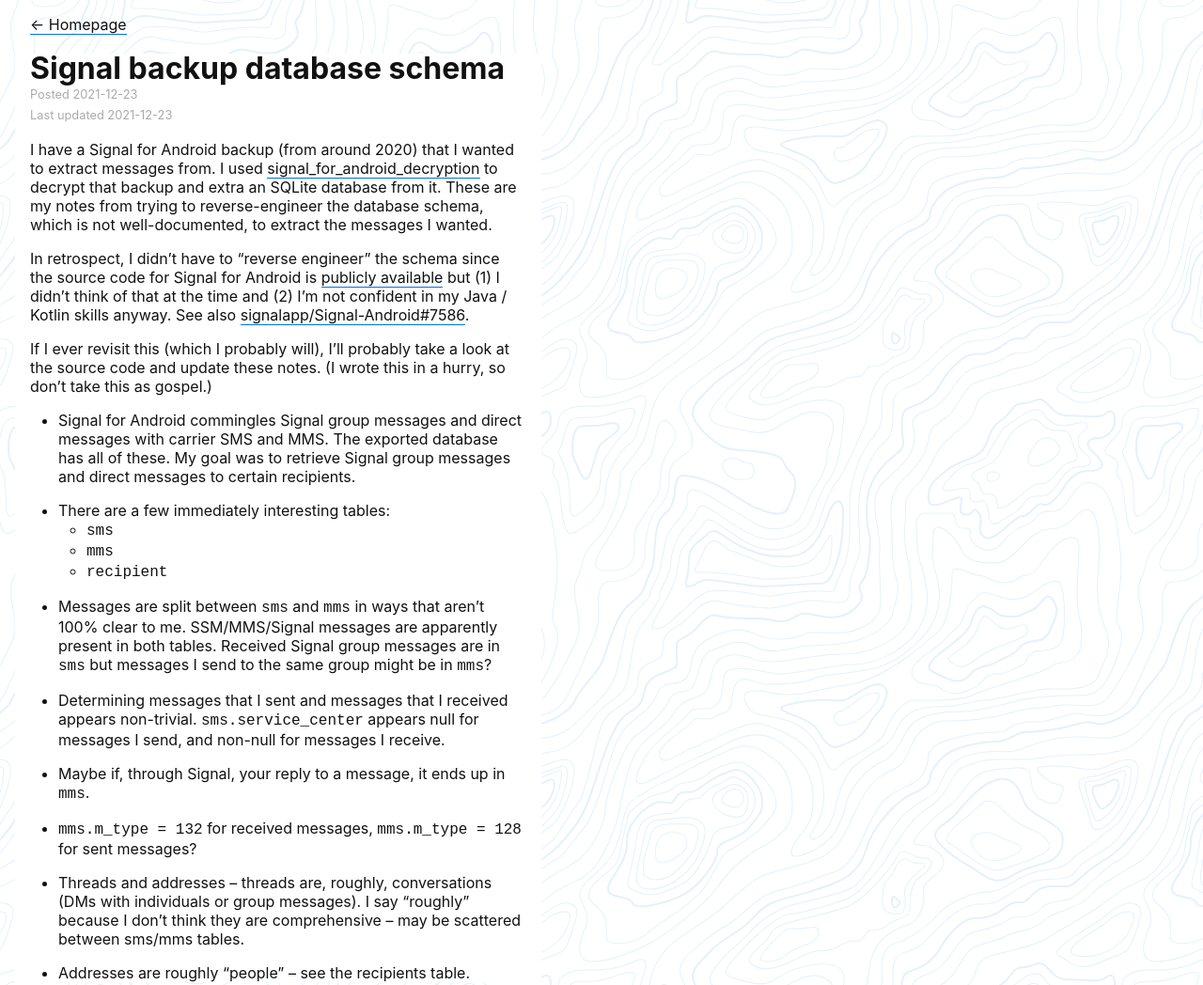
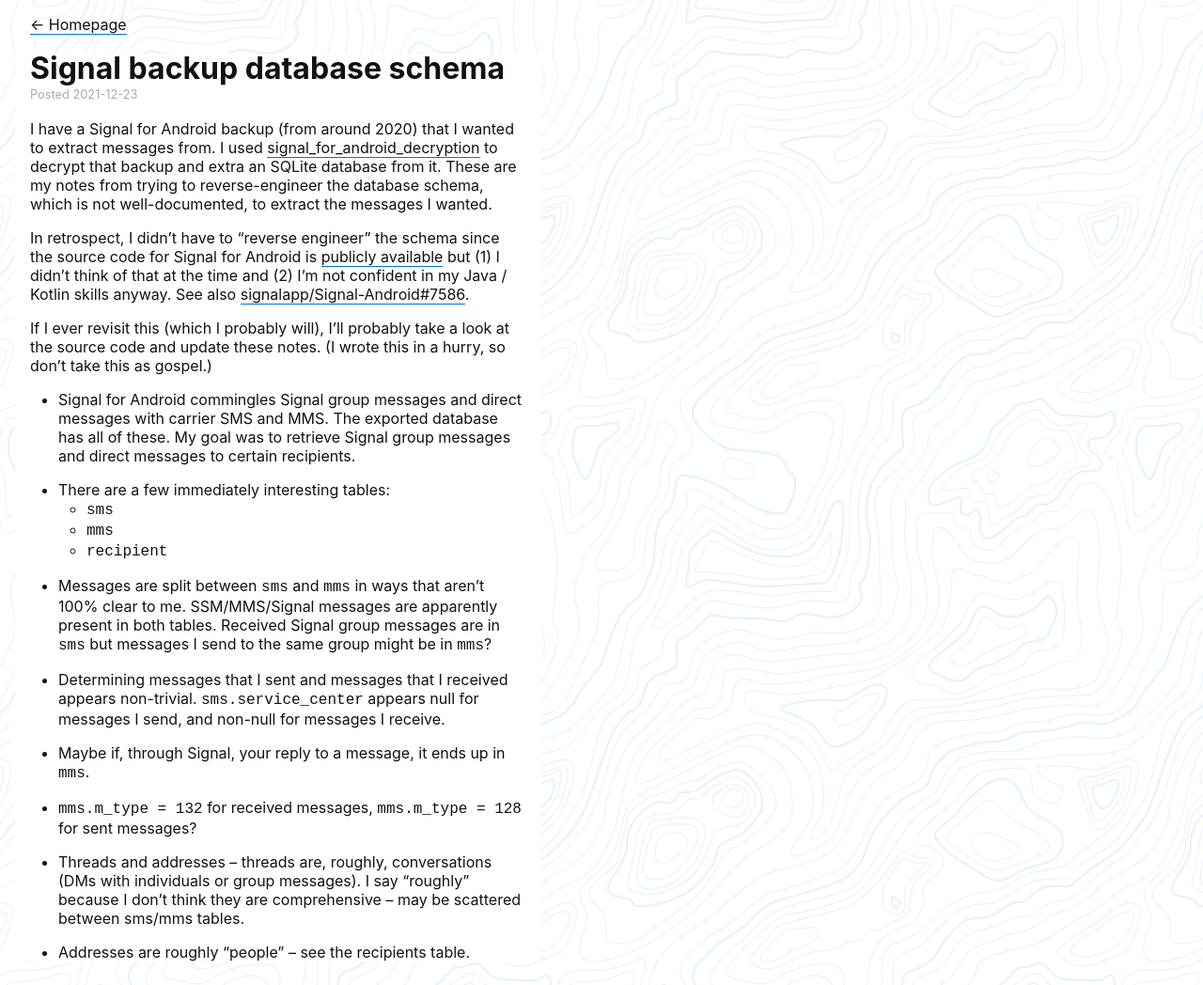
Before and after one commit to natanlao/natanlao.github.io, a plain HTML site: page notes/signal.html in a window 1280 px wide. Shown: the top 1048 px of the page at 94% size. Drawn offline with Linux system fonts and the light colour scheme.

Commit message:
deploy: 21b1c33e8402bd2bd8b2c210383e372baa0c66a7

```diff
--- a/notes/signal.html
+++ b/notes/signal.html
@@ -18,9 +18,9 @@
       <h1>Signal backup database schema</h1>
       <section>
         <small>
-            <!-- TODO: <time> -->
+          <!-- TODO: <time> -->
           Posted 2021-12-23<br>
-          Last updated 2021-12-23
+          <!-- Last updated 2021-12-23 -->
         </small>
       </section>
     </header>
```
